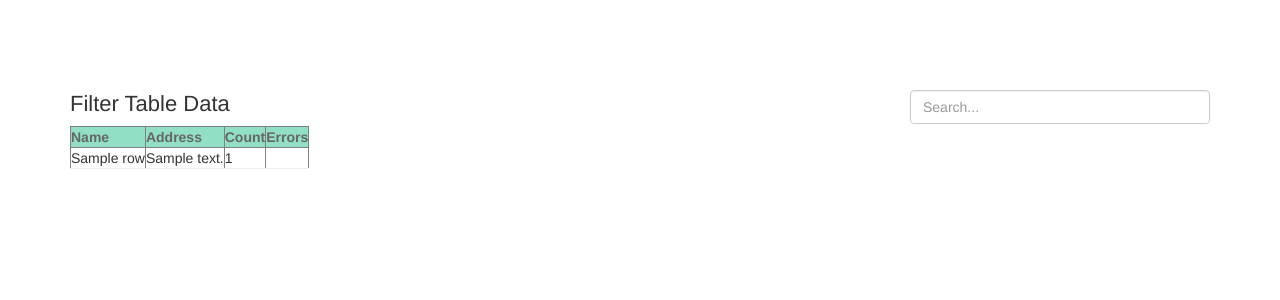
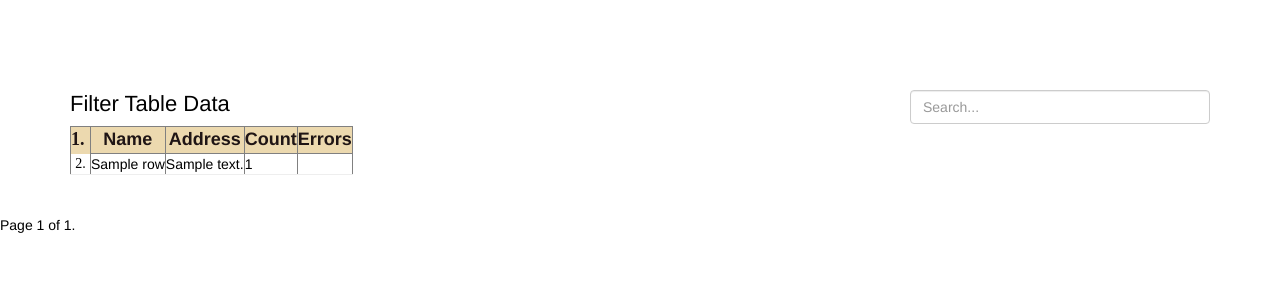
Before and after one commit to erchauhannitin/django-stats-app, a Django app: template statreports/templates/statreports/index.html in a window 1280 px wide. Shown: the top 300 px of the page. Run offline with Django 3.2, Linux system fonts and the light colour scheme; the template is opened without the code that fills it: most values are stand-ins (such as "Sample title", 1, 10 or a date in 2020); some libraries are stand-ins or nearby versions.

Commit message:
Added pagination options

```diff
--- a/statreports/static/statreports/theme.css
+++ b/statreports/static/statreports/theme.css
@@ -19,10 +19,12 @@ body {
 
 /* Sortable tables */
 table.sortable thead {
-  background-color: rgb(145, 224, 198);
-  color: #666666;
+  background-color: rgb(236, 217, 175);
+  color: #1f1515;
   font-weight: bold;
   cursor: default;
+  font-size: 1.8rem;
+  text-align: center;
 }
 
 h3 span {
@@ -35,5 +37,33 @@ h3 input.search-input {
 }
 
 div a {
-  float: unset;
+  float: none;
+  font-size: 1.8rem;
 }
+
+tr:nth-child(even) {
+  background-color: rgb(230, 221, 221);
+}
+
+table {
+  counter-reset: rowNumber;
+}
+
+table tr::before {
+  display: table-cell;
+  counter-increment: rowNumber;
+  content: counter(rowNumber) ".";
+  padding-right: 0.3em;
+  text-align: right;
+  font-family: "Calibri (Body)";
+}
+
+body {
+  background-color: white;
+  color: black;
+}
+
+.dark-mode {
+  background-color: black;
+  color: white;
+}
--- a/statreports/templates/statreports/index.html
+++ b/statreports/templates/statreports/index.html
@@ -60,6 +60,7 @@
       </table>
     </div>
 
+    <br />
     <div>
       {% if rows.has_previous %}
       <a href="{% url 'index' %}?page={{rows.previous_page_number}}"
@@ -68,6 +69,23 @@
       {% endif %} {% if rows.has_next %}
       <a href="{% url 'index' %}?page={{rows.next_page_number}}">Next</a>
       {% endif %}
+    </div>
+    <div class="pagination">
+      <span class="step-links">
+        {% if rows.has_previous %}
+        <a href="?page=1">&laquo; First</a>
+        <a href="?page={{ rows.previous_page_number }}">Previous</a>
+        {% endif %}
+
+        <span class="current">
+          Page {{ rows.number }} of {{ rows.paginator.num_pages }}.
+        </span>
+
+        {% if rows.has_next %}
+        <a href="?page={{ rows.next_page_number }}">Next</a>
+        <a href="?page={{ rows.paginator.num_pages }}">Last &raquo;</a>
+        {% endif %}
+      </span>
     </div>
     <script>
       (function (document) {
```
